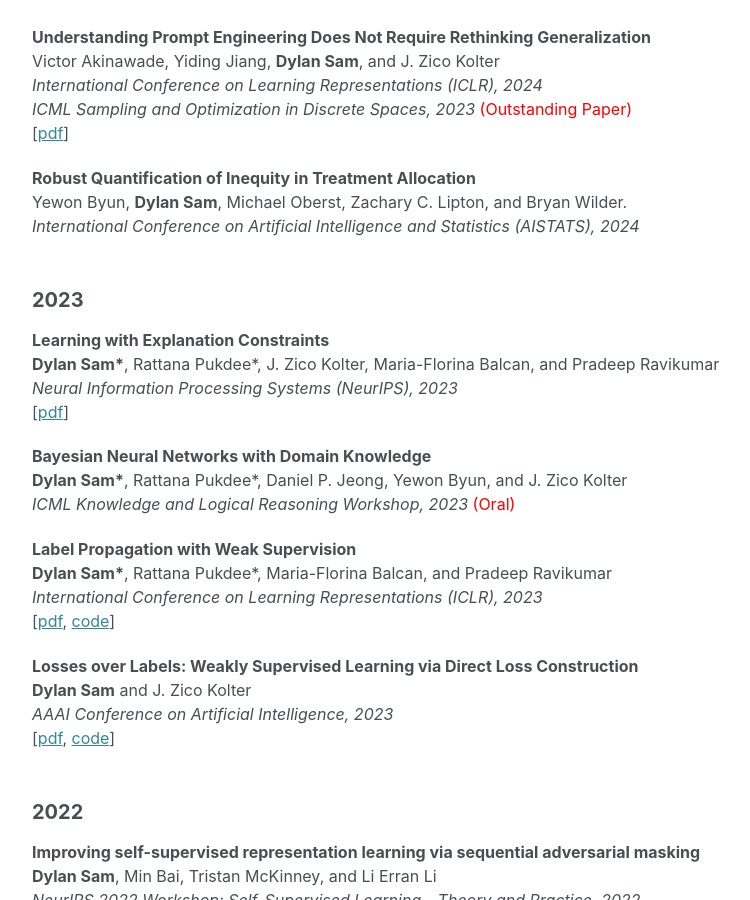
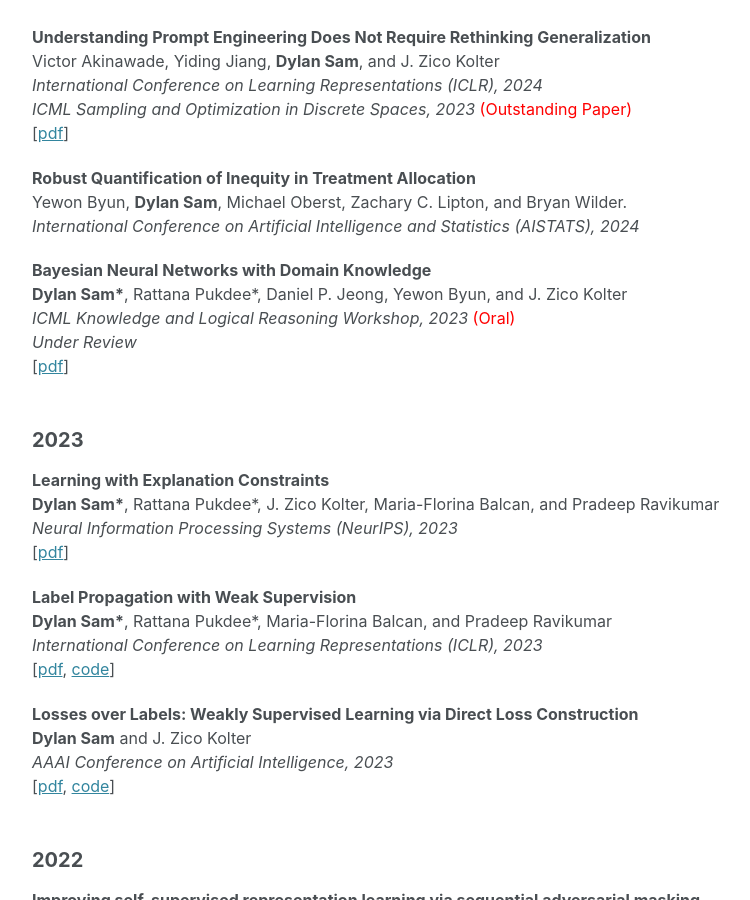
Before and after one commit to dsam99/dsam99.github.io, a Jekyll site: the page built from publications.md, in a window 1280 px wide and 900 px high, scrolled down 317 px. Shown: the whole window, without its empty margins (234-984 px from the left). Built offline with Jekyll 4.4.1, drawn with Linux system fonts in a browser that asks for light colours; cached includes are drawn as plain includes; nearby versions of some CDN libraries; a style sheet for code colours, icons or effects is not loaded.

Commit message:
adding banana arxiv

```diff
--- a/_layouts/publications.html
+++ b/_layouts/publications.html
@@ -26,23 +26,25 @@ author_profile: false
 				<i>International Conference on Artificial Intelligence and Statistics (AISTATS), 2024</i> <br>
 			</p>
 
-		<h2 class="abstracts-title">2023 </h2>
-
+			<p class="title"> <b>Bayesian Neural Networks with Domain Knowledge </b><br>
+				<strong>Dylan Sam*</strong>, Rattana Pukdee*, Daniel P. Jeong, Yewon Byun, and J. Zico Kolter<br>
+				<i>ICML Knowledge and Logical Reasoning Workshop, 2023</i> <font color="red">(Oral)</font> <br>
+				<i>Under Review</i> <br>
+				[<a href="https://arxiv.org/pdf/2402.13410.pdf" target="_blank">pdf</a>]
+			</p>
 
 			<!-- <p class="title"> <b>Computing Low-Entropy Couplings for Large-Support Distributions</b><br>
 				Samuel Sokota, <strong>Dylan Sam</strong>, Christian Schroeder de Witt, Spencer Compton, Jakob Nicolaus Foerster, and J. Zico Kolter.
 				<i>Under Review</i> <br>
 			</p> -->
 
+		<h2 class="abstracts-title">2023 </h2>
+
+
 			<p class="title"> <b>Learning with Explanation Constraints </b><br>
 				<strong>Dylan Sam*</strong>, Rattana Pukdee*, J. Zico Kolter, Maria-Florina Balcan, and Pradeep Ravikumar<br>
 				<i>Neural Information Processing Systems (NeurIPS), 2023</i> <br>
 				[<a href="https://arxiv.org/abs/2303.14496" target="_blank">pdf</a>]
-			</p>
-
-			<p class="title"> <b>Bayesian Neural Networks with Domain Knowledge </b><br>
-				<strong>Dylan Sam*</strong>, Rattana Pukdee*, Daniel P. Jeong, Yewon Byun, and J. Zico Kolter<br>
-				<i>ICML Knowledge and Logical Reasoning Workshop, 2023</i> <font color="red">(Oral)</font> <br>
 			</p>
 
 			<p class="title"> <b>Label Propagation with Weak Supervision </b><br>
```
